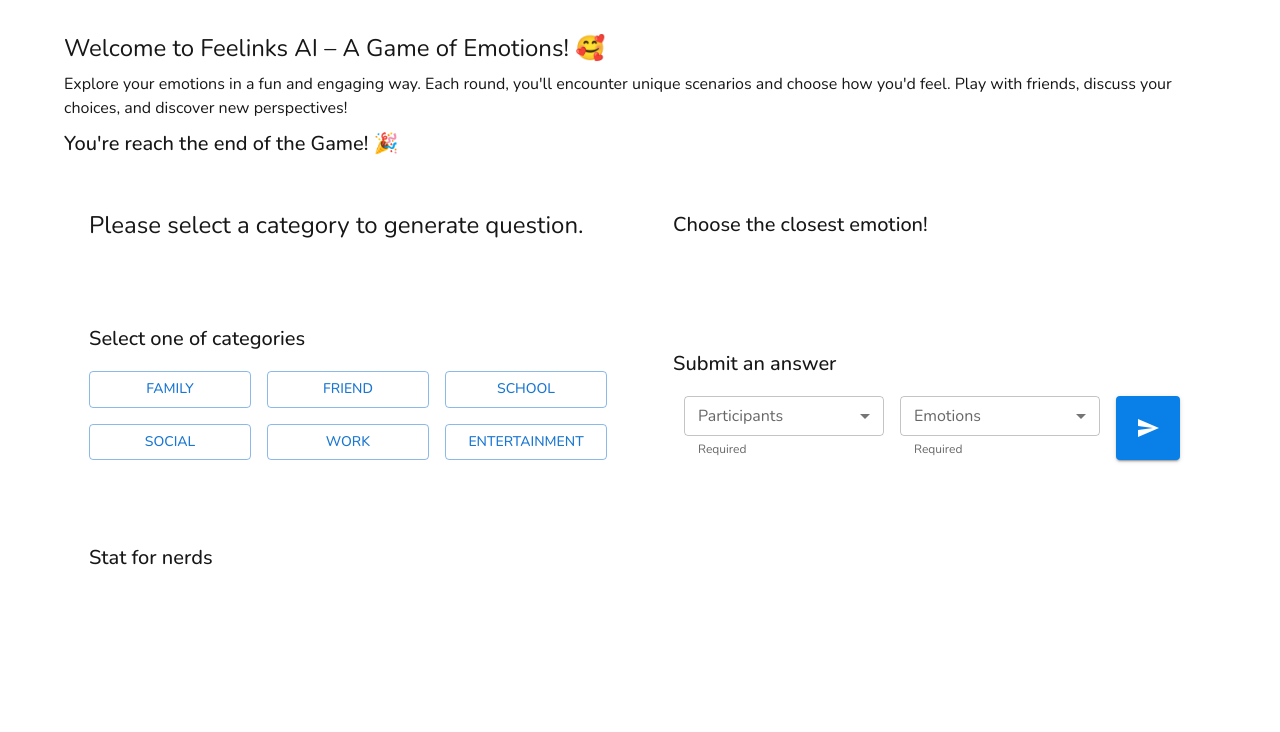
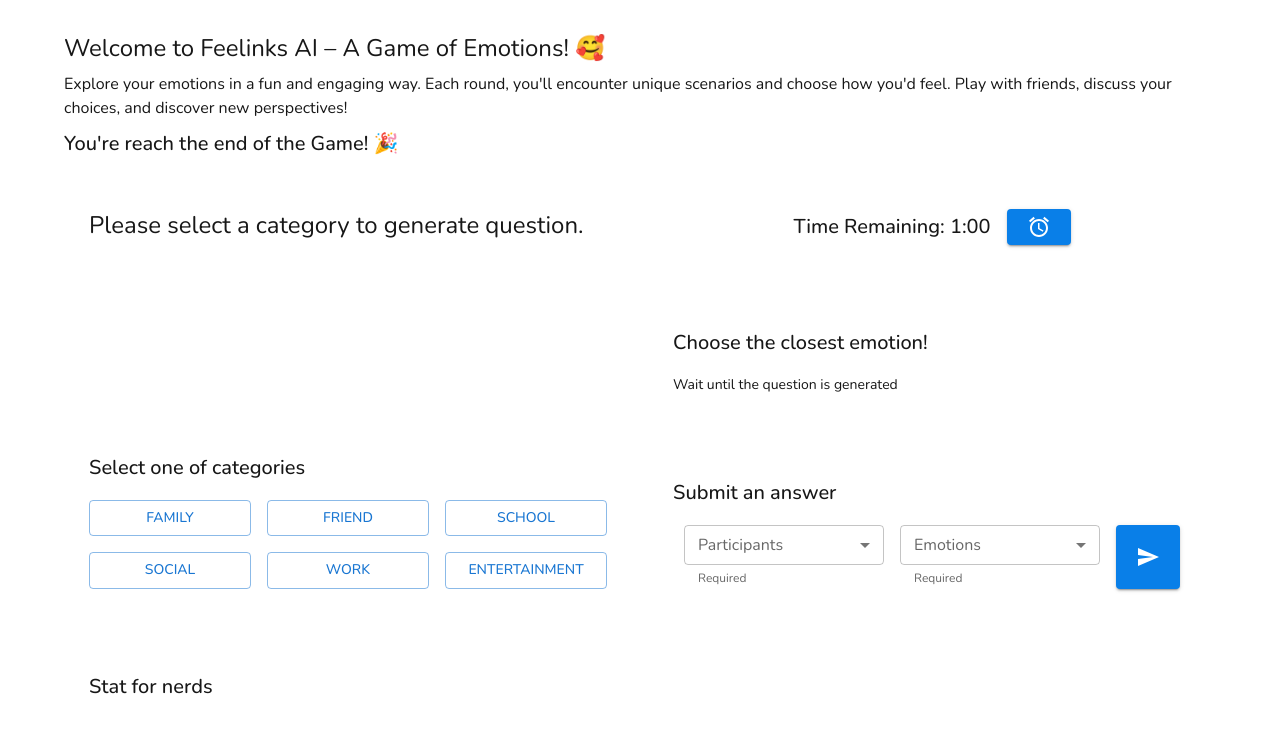
Before and after one commit to thasup/stack-connect, a Next.js app: page /feelinks/board in a window 1280 px wide. Shown: the top 732 px of the page. Built offline with nearby package versions, Linux system fonts and the light colour scheme; what @mui/material-nextjs would draw is missing.

Commit message:
task: Add timer component

```diff
--- a/src/app/feelinks/components/EmotionContainer.tsx
+++ b/src/app/feelinks/components/EmotionContainer.tsx
@@ -16,6 +16,7 @@ import {
 import { getGameData, updateScore } from "@/utils/helper";
 import { Emotion, Participant } from "@/types/feelinks";
 import SendIcon from "@mui/icons-material/Send";
+import Timer from "./Timer";
 
 const allPositiveEmotions = [
   { name: "Love", emoji: "❤️" },
@@ -183,6 +184,8 @@ const EmotionContainer = ({
 
   return (
     <Stack spacing={2} sx={{ height: "100%" }}>
+      <Timer />
+
       {/* Emotion Panel */}
       <Container
         sx={{
@@ -195,6 +198,7 @@ const EmotionContainer = ({
       >
         <Stack direction="column" gap={2}>
           <Typography variant="h6">Choose the closest emotion!</Typography>
+          {(positiveEmotions.length && negativeEmotions.length) ? (
             <Stack direction="row" spacing={1}>
               <Stack direction="column" spacing={1} flexGrow={1}>
                 {positiveEmotions.map((emotion, index) => (
@@ -243,13 +247,14 @@ const EmotionContainer = ({
                 ))}
               </Stack>
             </Stack>
+          ) : (
+            <Typography variant="body2">Wait until the question is generated</Typography>
+          )}
         </Stack>
       </Container>
 
       {/* Paticipant Panel */}
-      <Container
-        sx={{ mt: 4, p: 4, border: "1px solid white", borderRadius: "8px" }}
-      >
+      <Container sx={{ mt: 4, p: 4, border: "1px solid white", borderRadius: "8px" }}>
         <Stack direction="column" gap={2}>
           <Typography variant="h6">Submit an answer</Typography>
 
--- a/src/app/feelinks/components/RegisterContainer.tsx
+++ b/src/app/feelinks/components/RegisterContainer.tsx
@@ -108,7 +108,7 @@ const RegisterContainer = () => {
             <Button
               variant="outlined"
               endIcon={<SendIcon />}
-              disabled={!!participants.length}
+              disabled={participants.length <= 1}
               fullWidth
             >
               Proceed
--- /dev/null
+++ b/src/app/feelinks/components/Timer.tsx
@@ -0,0 +1,71 @@
+"use client";
+import React, { useState, useEffect } from "react";
+import { Button, Typography, Container, Stack } from "@mui/material";
+import AccessAlarmIcon from "@mui/icons-material/AccessAlarm";
+
+const TIME_LEFT = 60;
+
+const Timer = () => {
+  const [seconds, setSeconds] = useState(TIME_LEFT); // 60 seconds
+  const [isActive, setIsActive] = useState(false);
+  const [isTimeout, setIsTimeout] = useState(false);
+
+  useEffect(() => {
+    let interval: any = null;
+    if (isActive && seconds > 0) {
+      interval = setInterval(() => {
+        setSeconds((prevSeconds) => prevSeconds - 1);
+      }, 1000);
+    } else if (seconds === 0) {
+      setIsTimeout(true);
+      setIsActive(false);
+      clearInterval(interval);
+    }
+    return () => clearInterval(interval);
+  }, [isActive, seconds]);
+
+  const startTimer = () => {
+    setIsActive(true);
+    setIsTimeout(false);
+    setSeconds(TIME_LEFT); // Reset back to 60 seconds
+  };
+
+  return (
+    <Container
+      sx={{
+        textAlign: "center",
+        mt: 4,
+        p: 4,
+        border: "1px solid white",
+        borderRadius: "8px"
+      }}
+    >
+      <Stack flexDirection="row" width="100%" gap={2} justifyContent="center" alignItems="center">
+        {isTimeout ? (
+          <Typography variant="h6" color="error">
+            Time out!
+          </Typography>
+        ) : (
+          <Typography variant="h6">{`Time Remaining: ${Math.floor(seconds / 60)}:${(
+            "0" +
+            (seconds % 60)
+          ).slice(-2)}`}</Typography>
+        )}
+        {!isActive && (
+          <Button variant="contained" onClick={startTimer} style={{ marginTop: "0" }}>
+            {isTimeout ? (
+              <Stack flexDirection="row" gap={1} justifyContent="center" alignItems="center">
+                <AccessAlarmIcon />
+                <Typography variant="body1">Reset</Typography>
+              </Stack>
+            ) : (
+              <AccessAlarmIcon />
+            )}
+          </Button>
+        )}
+      </Stack>
+    </Container>
+  );
+};
+
+export default Timer;
--- a/src/app/feelinks/layout.tsx
+++ b/src/app/feelinks/layout.tsx
@@ -10,11 +10,5 @@ export default function FeelinksLayout({
 }: Readonly<{
   children: React.ReactNode;
 }>) {
-  return (
-    <html lang="en">
-      <body>
-        {children}
-      </body>
-    </html>
-  );
+  return <>{children}</>;
 }
```
Lines whose indentation alone changed are shown as unchanged.
